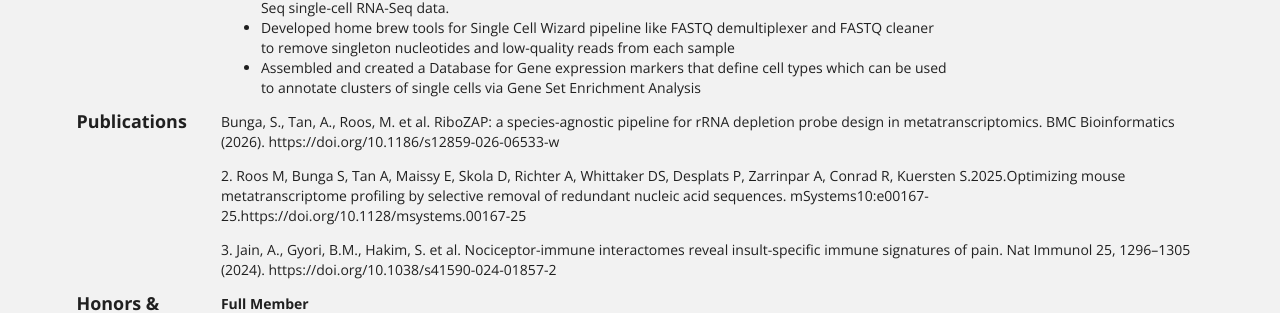
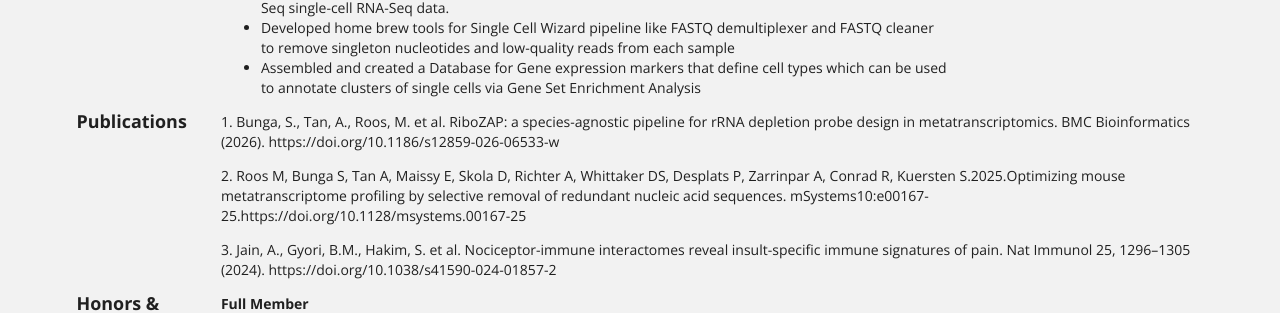
Before and after one commit to samuelbunga/samuelbunga.github.io, a Jekyll site: the page built from bio/index.html, in a window 1280 px wide. Shown: the part 1247-1560 px from the top of the page. Built offline with Jekyll 4.4.1, drawn with Linux system fonts in a browser that asks for light colours.

Commit message:
Update bio.json

```diff
--- a/_data/bio.json
+++ b/_data/bio.json
@@ -141,7 +141,7 @@
   "publications": [
     {
       "type": "journal",
-      "summary": "Bunga, S., Tan, A., Roos, M. et al. RiboZAP: a species-agnostic pipeline for rRNA depletion probe design in metatranscriptomics. BMC Bioinformatics (2026). https://doi.org/10.1186/s12859-026-06533-w",
+      "summary": "1. Bunga, S., Tan, A., Roos, M. et al. RiboZAP: a species-agnostic pipeline for rRNA depletion probe design in metatranscriptomics. BMC Bioinformatics (2026). https://doi.org/10.1186/s12859-026-06533-w",
     },
     {
       "type": "journal",
```
